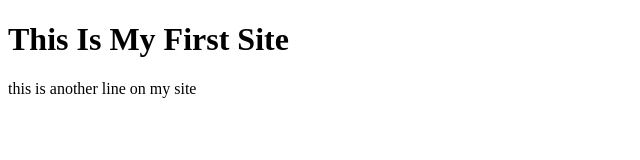
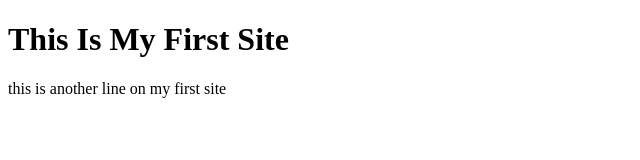
Before and after one commit to olukali/test-repo1, a plain HTML site: page index.html in a window 1280 px wide. Shown: the full height of the page, 0-640 px from the left. Drawn offline with Linux system fonts and the light colour scheme.

Commit message:
new update in test

```diff
--- a/index.html
+++ b/index.html
@@ -7,6 +7,6 @@
 </head>
 <body>
     <h1>This Is My First Site</h1>
-    <p>this is another line on my site</p>
+    <p>this is another line on my first site</p>
 </body>
 </html>
```
